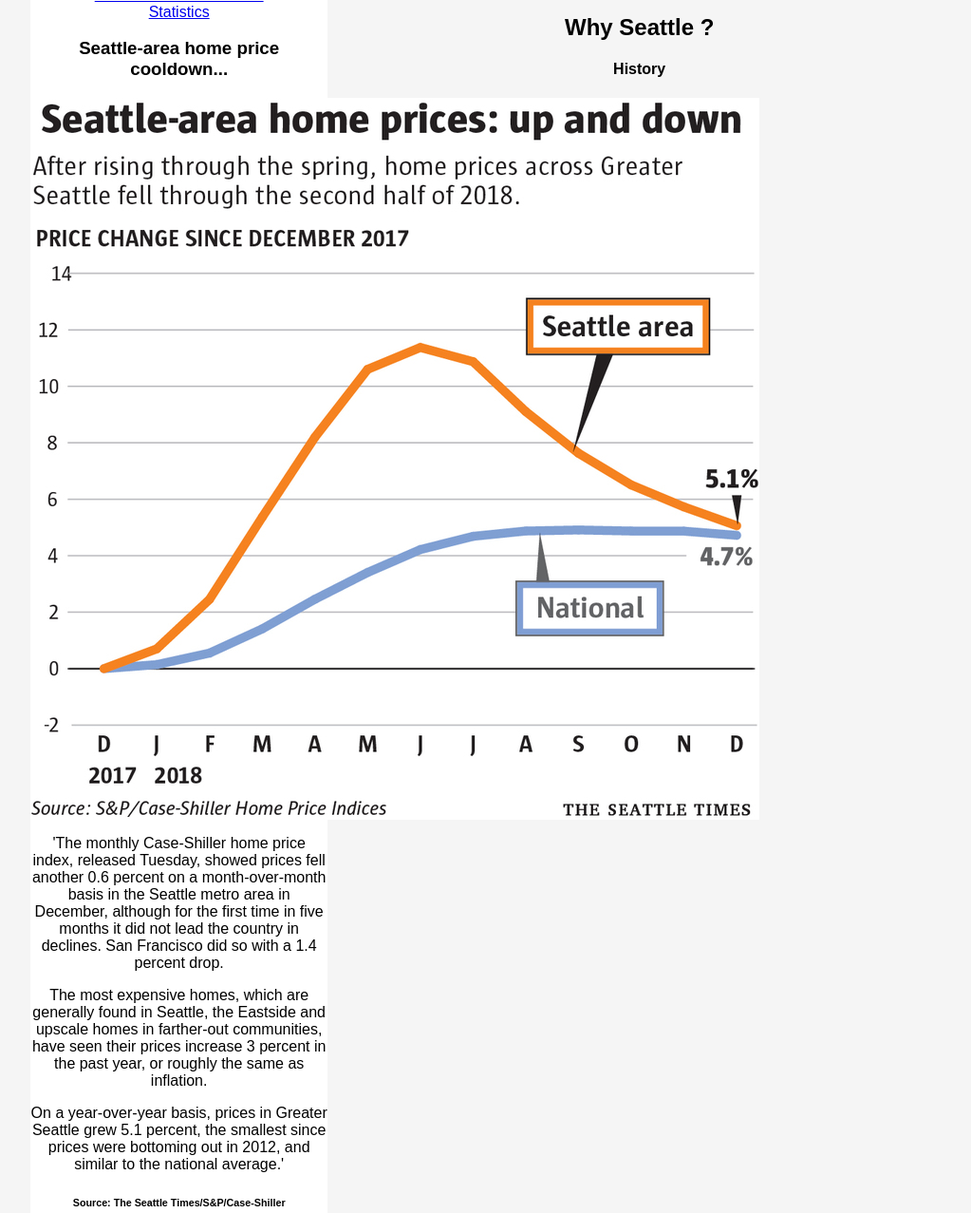
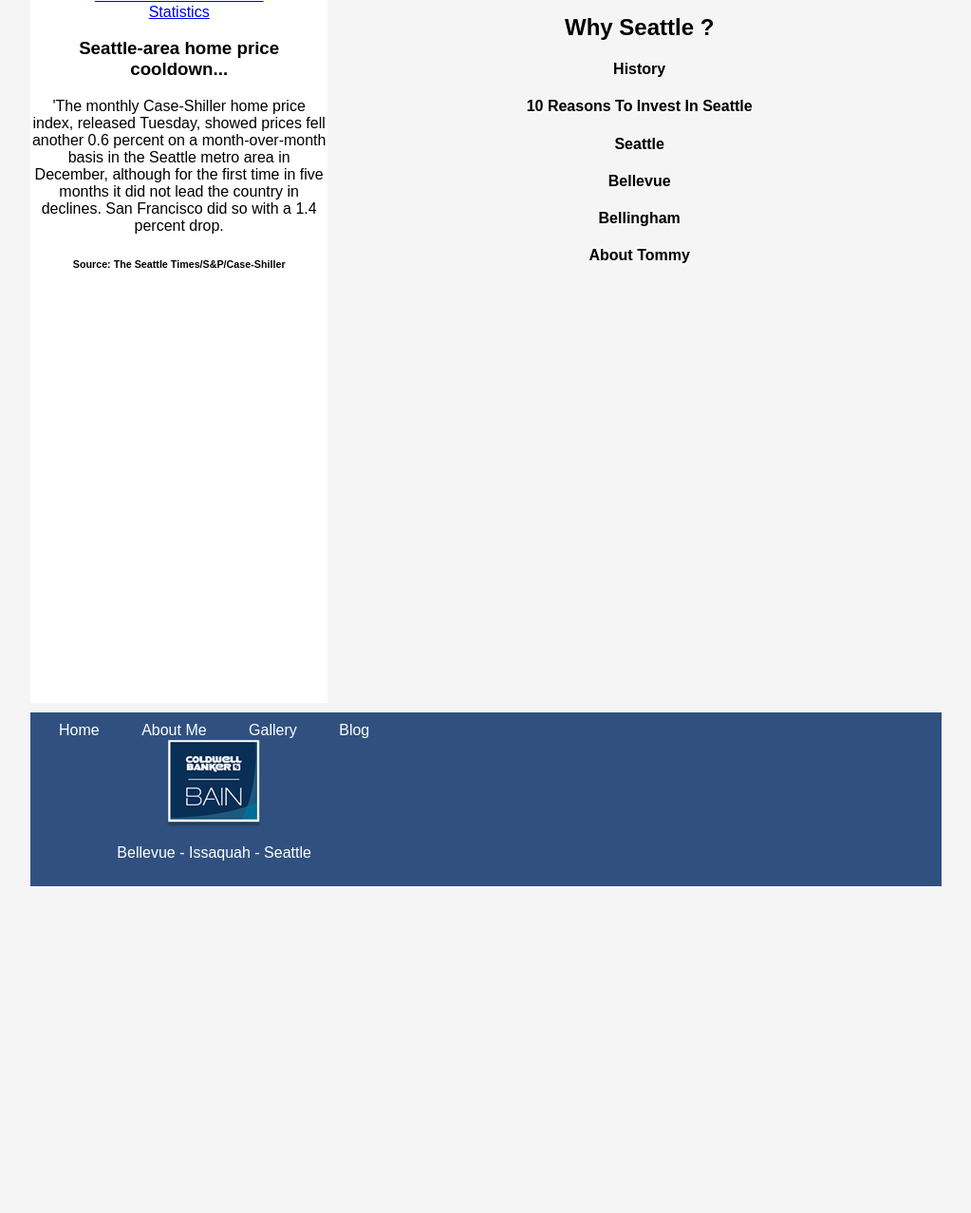
Before and after one commit to github-tommy/class05-assignment, a website: page index.html in a window 1280 px wide. Shown: the part 823-2100 px from the top of the page at 95% size, without its empty margins (128-1151 px from the left). After the commit the page ends 1756 px from the top, so only its background shows below. Drawn offline with nearby package versions, Linux system fonts and the light colour scheme; files whose address does not match are found by name.

Commit message:
Corrected img

```diff
--- a/index.html
+++ b/index.html
@@ -122,10 +122,10 @@
                     <a href="http://northwestmls.com/News--Information/page/Monthly-Market-Snapshot">Statistics</a><br>
                     <article>
                         <h3>Seattle-area home price cooldown...</h3>
-                        <img src="images/statistics.jpg" alt="picture1 amankila">
+                        <!-- <img src="img/statistics.jpg" alt="picture1 amankila"> -->
                         <p>'The monthly Case-Shiller home price index, released Tuesday, showed prices fell another 0.6 percent on a month-over-month basis in the Seattle metro area in December, although for the first time in five months it did not lead the country in declines. San Francisco did so with a 1.4 percent drop.
-                        <p>The most expensive homes, which are generally found in Seattle, the Eastside and upscale homes in farther-out communities, have seen their prices increase 3 percent in the past year, or roughly the same as inflation.</p>
-                        <p>On a year-over-year basis, prices in Greater Seattle grew 5.1 percent, the smallest since prices were bottoming out in 2012, and similar to the national average.'</p>
+                        <!-- <p>The most expensive homes, which are generally found in Seattle, the Eastside and upscale homes in farther-out communities, have seen their prices increase 3 percent in the past year, or roughly the same as inflation.</p>
+                        <p>On a year-over-year basis, prices in Greater Seattle grew 5.1 percent, the smallest since prices were bottoming out in 2012, and similar to the national average.'</p>  -->
                         <h6>Source: The Seattle Times/S&P/Case-Shiller</h6>
                     </article>
             </section>
```
